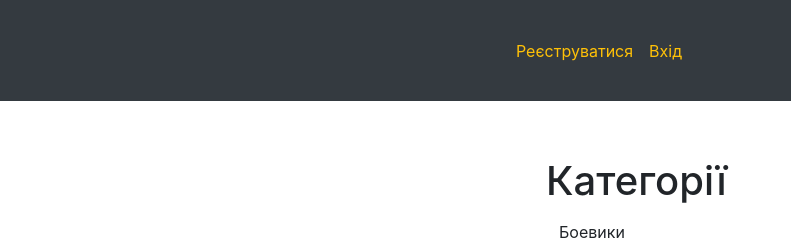
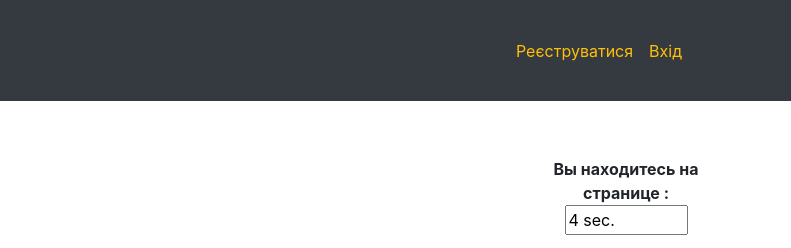
Before and after one commit to Andrey0712/htmlStart, a plain HTML site: page WebStart/index.html in a window 1280 px wide. Shown: the top 248 px of the page, 489-1280 px from the left. Drawn offline with Linux system fonts and the light colour scheme.

Commit message:
add simple example

```diff
--- a/WebStart/index.html
+++ b/WebStart/index.html
@@ -6,7 +6,32 @@
     <link href="/css/bootstrap.min.css" rel="stylesheet" />
     <link href="/css/style.css" rel="stylesheet" />
 </head>
-<body>
+<body bgcolor="#FFFFFF" text="#0000FF"
+	onload="window.setTimeout('getSecs()',1)">
+
+    <script language="JavaScript">
+        var startday = new Date();
+        var clockStart = startday.getTime();
+
+        function initStopwatch() {
+            var myTime = new Date();
+            var timeNow = myTime.getTime();
+            var timeDiff = timeNow - clockStart;
+            this.diffSecs = timeDiff / 1000;
+            return (this.diffSecs);
+        }
+
+        function getSecs() {
+            var mySecs = initStopwatch();
+            var mySecs1 = "" + mySecs;
+            mySecs1 = mySecs1.substring(0, mySecs1.indexOf(".")) + " sec.";
+            document.forms[0].timespent.value = mySecs1
+            window.setTimeout('getSecs()', 1000);
+        }
+
+    </script>
+
+
     <nav class="navbar navbar-expand-lg navbar-dark bg-dark ">
         <div class="container">
             <a class="navbar-brand" href="/">
@@ -39,34 +64,7 @@
             </div>
         </div>
     </nav>
-    <!--<div class="container margin-top-carousel">
-        <div id="carouselExampleIndicators" class="carousel slide" data-ride="carousel">
-            <ol class="carousel-indicators">
-                <li data-target="#carouselExampleIndicators" data-slide-to="0" class="active"></li>
-                <li data-target="#carouselExampleIndicators" data-slide-to="1"></li>
-                <li data-target="#carouselExampleIndicators" data-slide-to="2"></li>
-            </ol>
-            <div class="carousel-inner">
-                <div class="carousel-item active">
-                    <img src="/images/carusel/1.jpg" class="d-block w-100" alt="...">
-                </div>
-                <div class="carousel-item">
-                    <img src="/images/carusel/2.jpg" class="d-block w-100" alt="...">
-                </div>
-                <div class="carousel-item">
-                    <img src="/images/carusel/3.jpg" class="d-block w-100" alt="...">
-                </div>
-            </div>
-            <a class="carousel-control-prev" href="#carouselExampleIndicators" role="button" data-slide="prev">
-                <span class="carousel-control-prev-icon" aria-hidden="true"></span>
-                <span class="sr-only">Previous</span>
-            </a>
-            <a class="carousel-control-next" href="#carouselExampleIndicators" role="button" data-slide="next">
-                <span class="carousel-control-next-icon" aria-hidden="true"></span>
-                <span class="sr-only">Next</span>
-            </a>
-        </div>
-    </div>-->
+
 
 
     <div class="container">
@@ -100,6 +98,16 @@
 
 
             <div class="d-none d-md-block col-md-3 col-lg-2">
+
+                <form>
+                    <p align="center">
+                        <strong>
+                            Вы находитесь на странице :
+                        </strong>
+                        <input type="text" size="7" name="timespent">
+                    </p>
+                </form>
+
                 <h1>Категорії</h1>
                 <a href="" class="waves-effect waves-light btn">Боевики</a>
                 <a href="" class="waves-effect waves-light btn">Комедии</a>
@@ -157,7 +165,7 @@
             </div>
         </div>
     </div>
-            <script src="/js/jquery-3.5.1.min.js"></script>
-            <script src="/js/bootstrap.bundle.min.js"></script>
+    <script src="/js/jquery-3.5.1.min.js"></script>
+    <script src="/js/bootstrap.bundle.min.js"></script>
 </body>
 </html>
```
